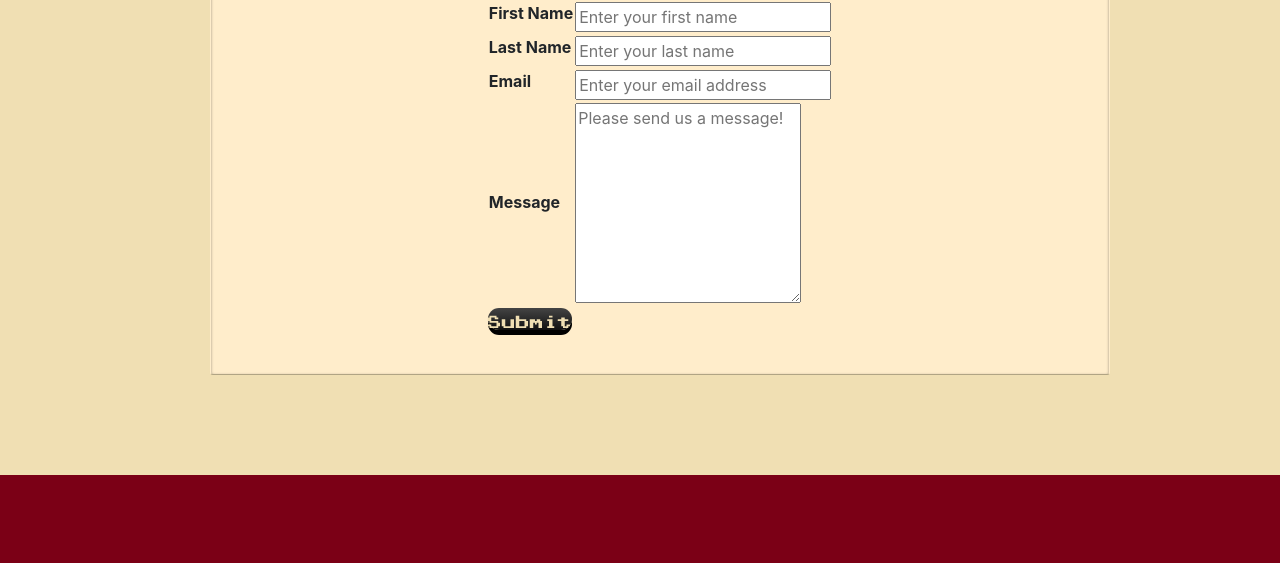
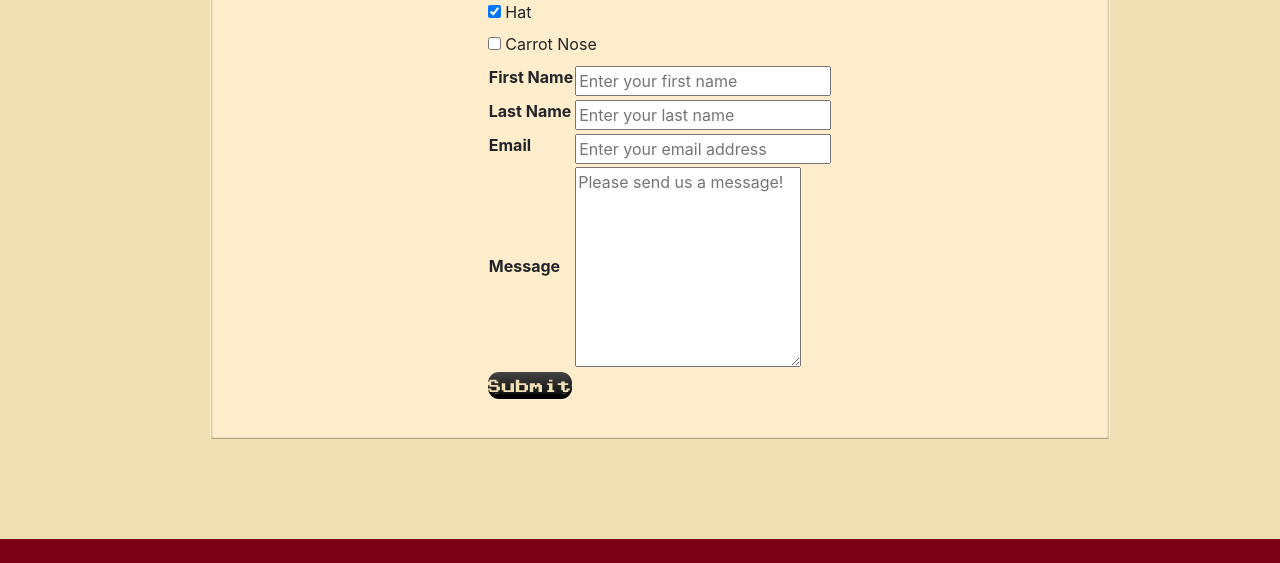
Before and after one commit to Phosisthedolphin/Project03, a plain HTML site: page contact.html in a window 1280 px wide. Shown: the part 392-955 px from the top of the page. Drawn offline with nearby package versions, Linux system fonts and the light colour scheme; a web font is replaced by a local one.

Commit message:
buttons done

```diff
--- a/contact.html
+++ b/contact.html
@@ -69,6 +69,14 @@ I was stuck on this God forsaken bit of HTML for an HOUR!!!
                         <th><label for="email">Message</label>
                         <td align='left'><textarea id="email" name="email" placeholder="Please send us a message!" style="height:200px"></textarea></td></th>
                     </tr>
+                    <div>
+                        <input type='checkbox' id='hat' name='snowman' value='hat' checked>
+                        <label for='hat'>Hat</label>
+                    </div>
+                    <div>
+                        <input type='checkbox' id='carrotNose' name='snowman' value='carrotNose'>
+                        <label for='carrotNose'>Carrot Nose</label>
+                    </div>
                 </table>
             </form>
             <a href="#" class="button">Submit</a>
```
